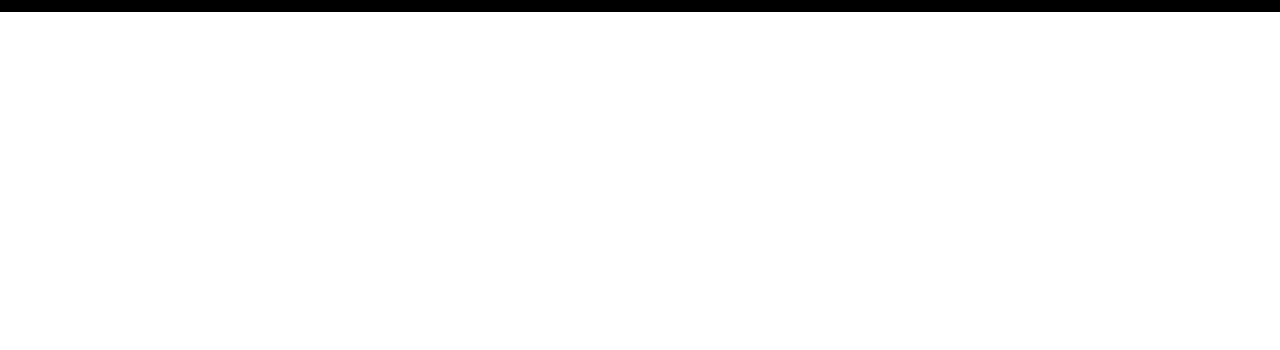
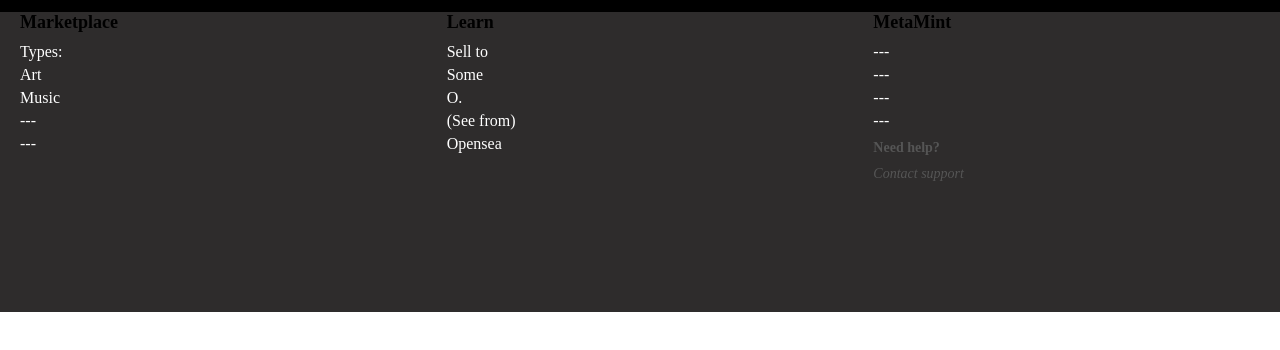
Before and after one commit to jinishgupta/NFT-Markeplace, a plain HTML site: page main_page.html in a window 1280 px wide. Shown: the part 88-438 px from the top of the page. Drawn offline with Linux system fonts and the light colour scheme.

Commit message:
footer added

```diff
--- a/main_page.css
+++ b/main_page.css
@@ -79,3 +79,56 @@
 .dropdown:hover .dropdown-content {
     display: block;
 }
+/* General Footer Styling */
+footer {
+    background-color: #252020; /* Light gray background */
+    padding: 20px 0;
+    font-family: Arial, sans-serif;
+    color: #fdf8f8;
+  }
+
+  .footer-container {
+    display: flex;
+    justify-content: space-around;
+    text-align: left;
+    width: 100%;
+    position: absolute;
+    height: 300px;
+    margin: 0 auto;
+    background-color: rgb(46, 44, 44);
+  }
+
+  .footer-section {
+    flex: 1;
+    padding: 0 20px;
+  }
+
+  .footer-section h3 {
+    margin-bottom: 10px;
+    font-size: 18px;
+    color: #000;
+  }
+
+  .footer-section ul {
+    list-style-type: none;
+    padding: 0;
+    margin: 0;
+  }
+
+  .footer-section ul li {
+    margin-bottom: 5px;
+  }
+
+  .help-text, .support-text {
+    margin-top: 10px;
+    font-size: 14px;
+    color: #555;
+  }
+
+  .help-text {
+    font-weight: bold;
+  }
+
+  .support-text {
+    font-style: italic;
+  }
--- a/main_page.html
+++ b/main_page.html
@@ -27,5 +27,44 @@
             </div>
         </div>
     </div>
+    <!--FOOTER-->
+    <div class="footer-container">
+        <!-- Marketplace Section -->
+        <div class="footer-section">
+        <h3>Marketplace</h3>
+        <ul>
+            <li>Types:</li>
+            <li>Art</li>
+            <li>Music</li>
+            <li>---</li>
+            <li>---</li>
+        </ul>
+        </div>
+
+      <!-- Learn Section -->
+        <div class="footer-section">
+        <h3>Learn</h3>
+        <ul>
+            <li>Sell to</li>
+            <li>Some</li>
+            <li>O.</li>
+            <li>(See from)</li>
+            <li>Opensea</li>
+        </ul>
+        </div>
+
+        <!-- MetaMint Section -->
+        <div class="footer-section">
+        <h3>MetaMint</h3>
+        <ul>
+            <li>---</li>
+            <li>---</li>
+            <li>---</li>
+            <li>---</li>
+        </ul>
+        <p class="help-text">Need help?</p>
+        <p class="support-text">Contact support</p>
+        </div>
+    </div>
 </body>
 </html>
```
